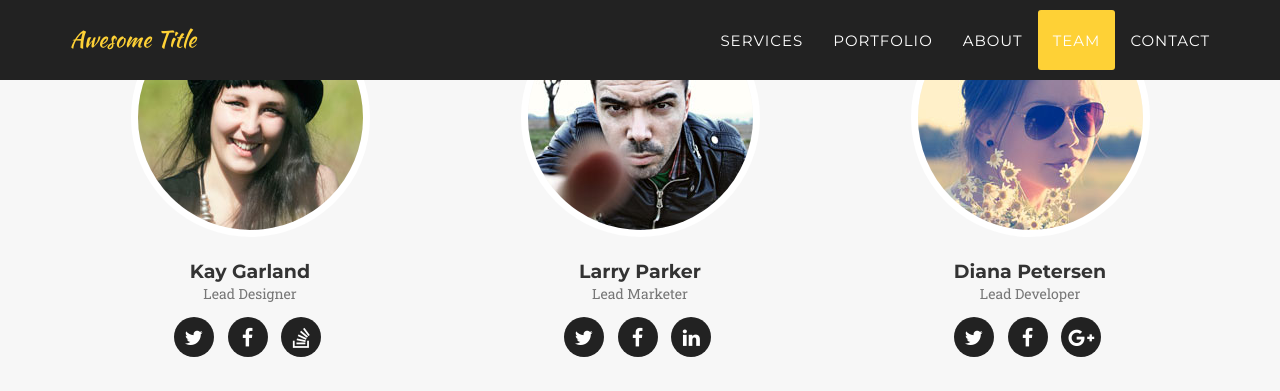
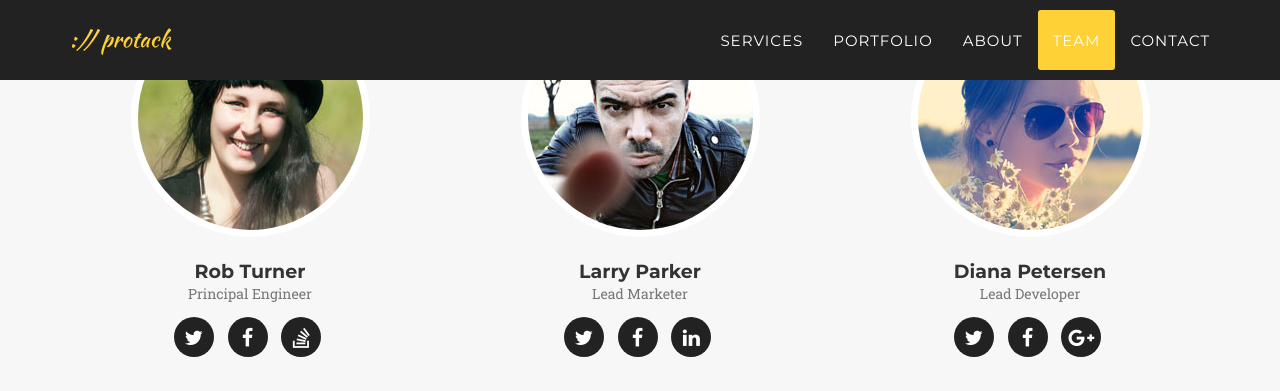
Before and after one commit to Protack/protack.github.io, a Jekyll site: the page built from index.html, in a window 1280 px wide and 1400 px high, scrolled down 4875 px. Shown: the top 391 px of the window. Built offline with Jekyll 4.4.1, drawn with Linux system fonts in a browser that asks for light colours; some web fonts are replaced; some of the changed text lies outside the part shown.

Commit message:
added protack info

```diff
--- a/_config.yml
+++ b/_config.yml
@@ -2,16 +2,16 @@
 #baseurl: /agency-jekyll-theme/
 
 # Site settings
-title: Awesome Title
-email: your-email@domain.com
+title: :// protack
+email: support@protackllc.com
 description: "Write an awesome description for your new site here. You can edit this line in _config.yml. It will appear in your document head meta (for Google search results) and in your feed.xml site description."
 
 
 # Team names, titles and social links
 people:
-- name: Kay Garland
+- name: Rob Turner
   pic: 1
-  position: Lead Designer
+  position: Principal Engineer
   social:
     - title: twitter
       url: #
@@ -57,8 +57,8 @@ social:
 
 # Postal address (add as many lines as necessary)
 address:
-  - line: 3481 Melrose Place
-  - line: Beverly Hills, CA 90210
+  - line: 2901 Richmond Rd. Suite 130-144
+  - line: Lexington, KY 40509
 
 # Build settings
 markdown: kramdown
```
